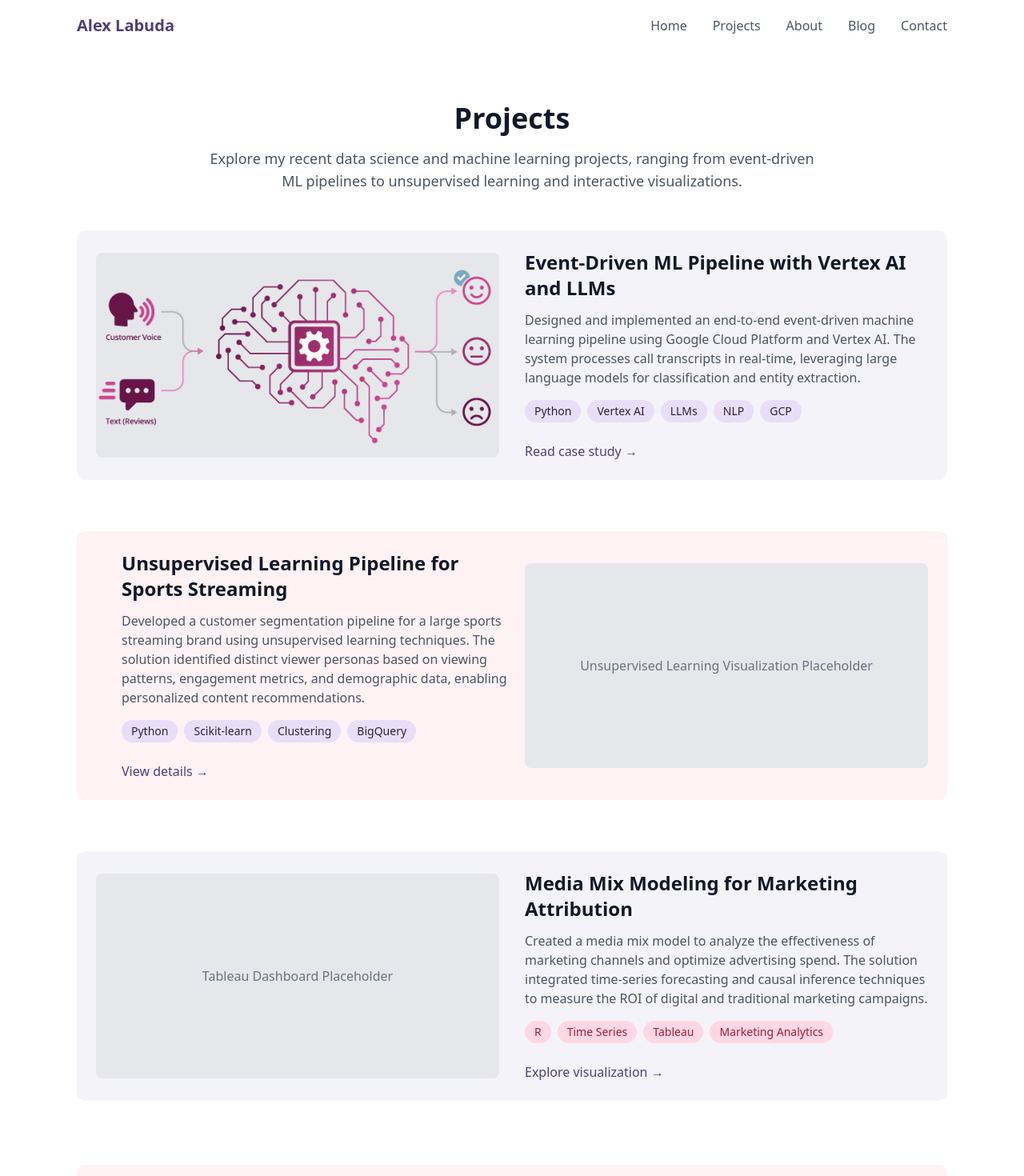
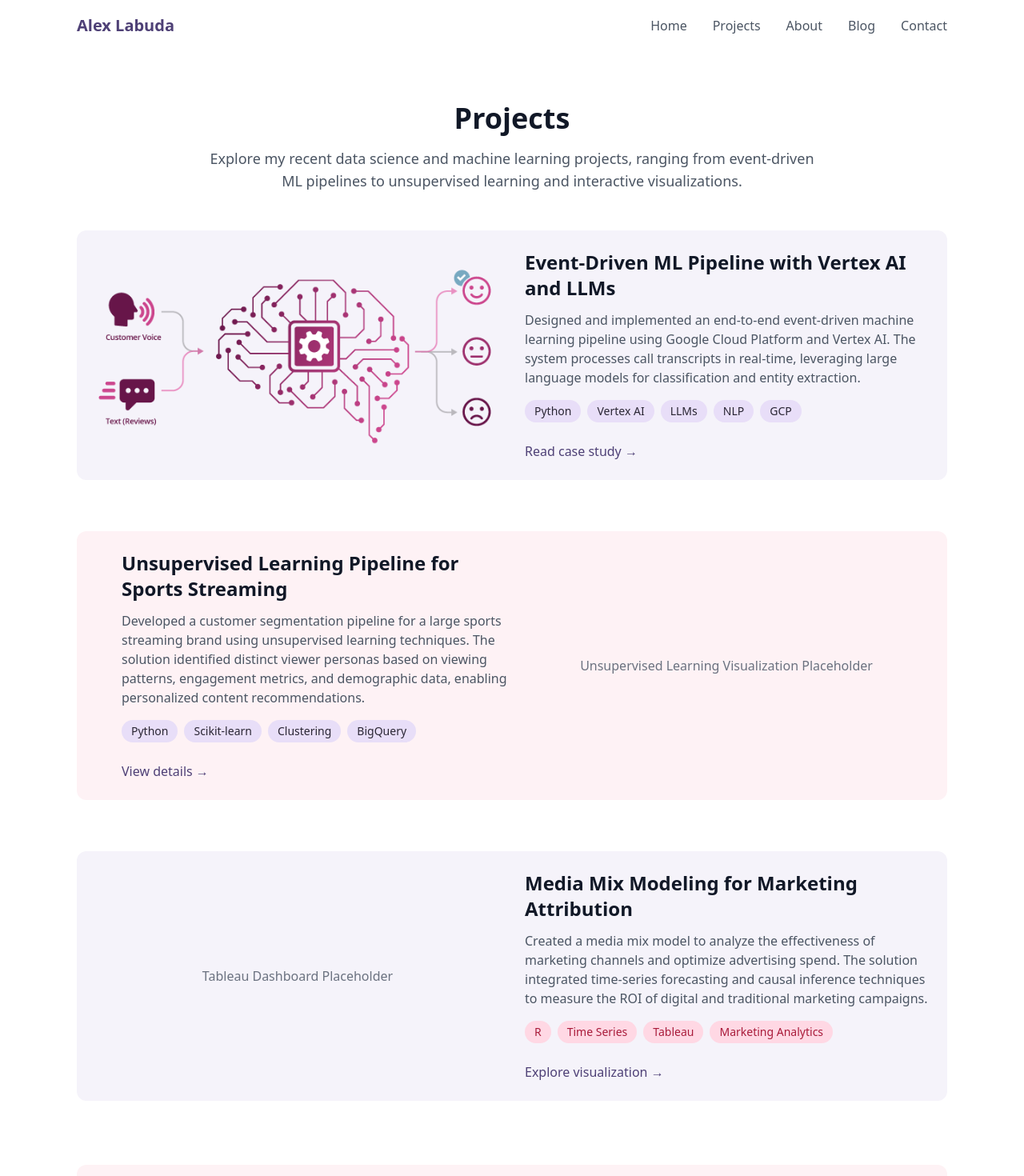
Before and after one commit to alexlabuda/portfolio-website, a Next.js app: page /projects in a window 1280 px wide. Shown: the top 1470 px of the page at 80% size. Built offline with nearby package versions, Linux system fonts and the light colour scheme.

Commit message:
Refactor project card styles in ProjectsPage component to remove unnecessary background color classes, enhancing visual consistency and accessibility. This update simplifies the design while maintaining a modern look for project placeholders.

```diff
--- a/src/app/projects/page.tsx
+++ b/src/app/projects/page.tsx
@@ -23,7 +23,7 @@ export default function ProjectsPage() {
           {/* Project 1 */}
           <div className="lg:flex lg:items-center lg:space-x-8 bg-primary-50 rounded-xl p-6">
             <div className="lg:w-1/2">
-              <div className="bg-gray-200 rounded-lg overflow-hidden h-64 relative">
+              <div className="rounded-lg overflow-hidden h-64 relative">
                 <Image
                   src={getAssetPath('/images/2024_09-AI-Engineering-Sentiment-Analysis.png')}
                   alt="Event-Driven ML Pipeline with Vertex AI"
@@ -61,7 +61,7 @@ export default function ProjectsPage() {
           {/* Project 2 */}
           <div className="lg:flex lg:items-center lg:space-x-8 lg:flex-row-reverse bg-accent-50 rounded-xl p-6">
             <div className="lg:w-1/2">
-              <div className="bg-gray-200 rounded-lg overflow-hidden h-64 flex items-center justify-center">
+              <div className="rounded-lg overflow-hidden h-64 flex items-center justify-center">
                 <p className="text-gray-500">Unsupervised Learning Visualization Placeholder</p>
               </div>
             </div>
@@ -92,7 +92,7 @@ export default function ProjectsPage() {
           {/* Project 3 */}
           <div className="lg:flex lg:items-center lg:space-x-8 bg-primary-50 rounded-xl p-6">
             <div className="lg:w-1/2">
-              <div className="bg-gray-200 rounded-lg overflow-hidden h-64 flex items-center justify-center">
+              <div className="rounded-lg overflow-hidden h-64 flex items-center justify-center">
                 <p className="text-gray-500">Tableau Dashboard Placeholder</p>
               </div>
             </div>
```
